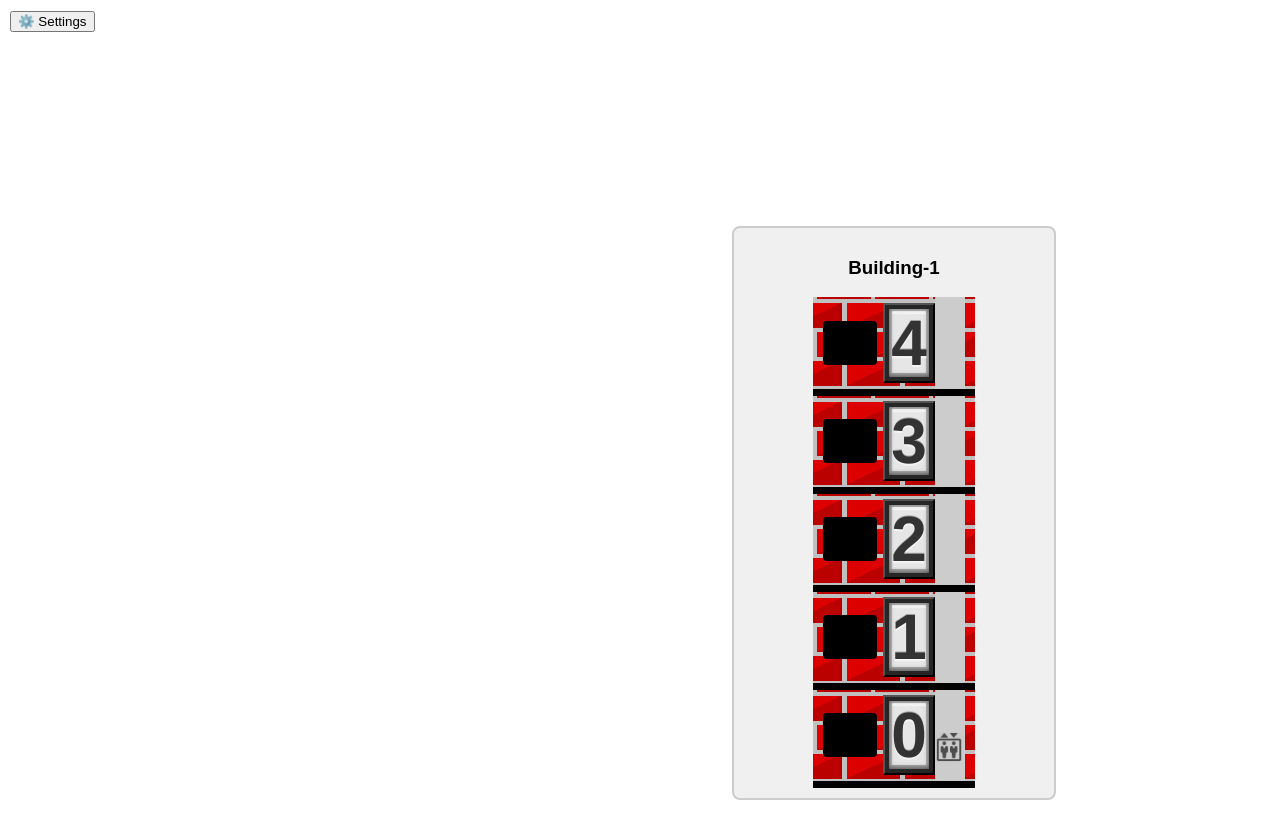
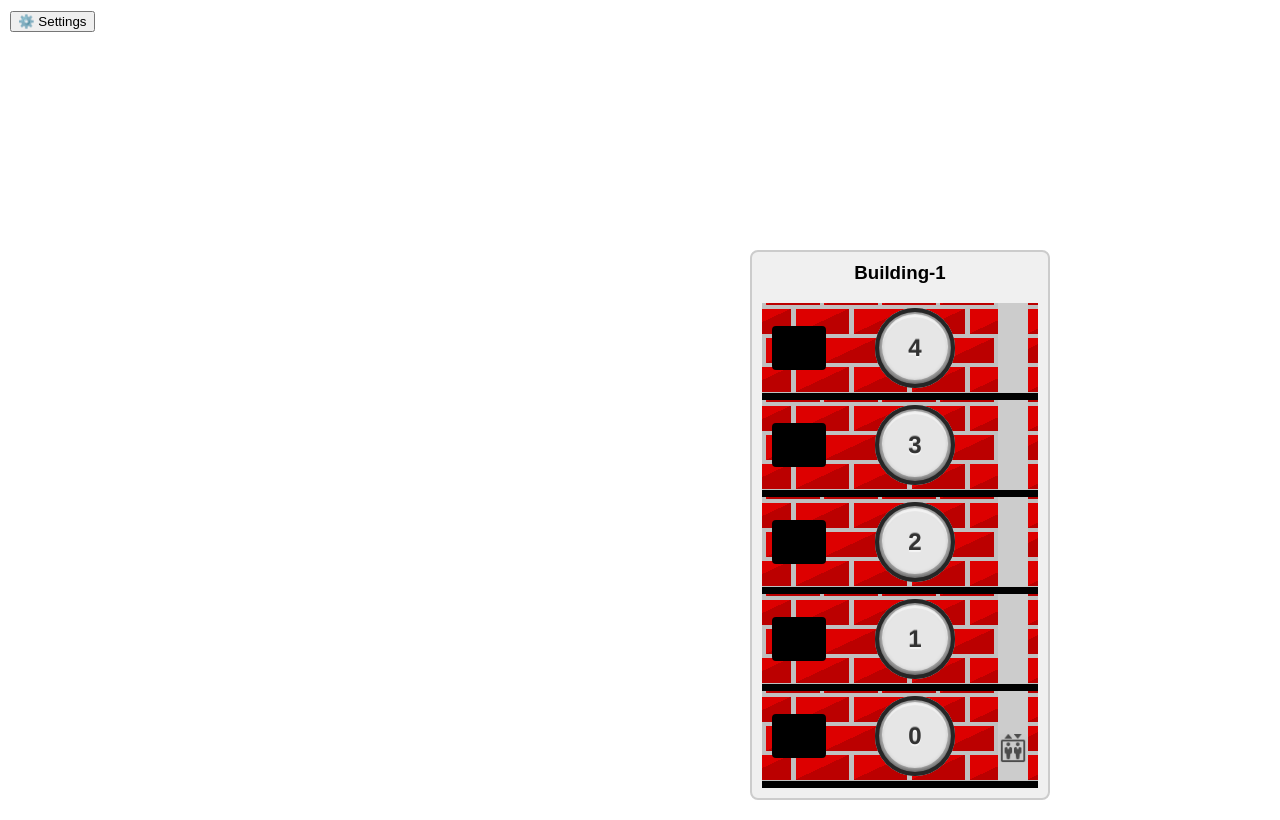
Before and after one commit to roielias/elevator-app, a React (Create React App) app: page / in a window 1280 px wide. Both pictures are taken after a click on the button "Start Simulation". Built offline with nearby package versions, Linux system fonts and the light colour scheme.

Commit message:
the best styling

```diff
--- a/src/components/elevator-component/elevatorComponent.tsx
+++ b/src/components/elevator-component/elevatorComponent.tsx
@@ -14,12 +14,17 @@ interface ElevatorComponentProps {
   config: BuildingConfig[];
 }
 
+/**
+ * Main elevator simulation component
+ * @param config array of building configurations (id, number of floors, elevator IDs)
+ */
 const ElevatorComponent: React.FC<ElevatorComponentProps> = ({ config }) => {
   const [buildings, setBuildings] = useState<Building[]>([]);
   const [elevatorPositions, setElevatorPositions] = useState<
     Record<string, number>
   >({});
 
+  // Initialize buildings and elevators
   useEffect(() => {
     const newBuildings = config.map(({ id, numberOfFloors, elevatorIds }) =>
       BuildingFactory.create(id, numberOfFloors, elevatorIds)
@@ -32,6 +37,7 @@ const ElevatorComponent: React.FC<ElevatorComponentProps> = ({ config }) => {
     setElevatorPositions(initialPositions);
   }, [config]);
 
+  // Subscribe to elevator position updates
   useEffect(() => {
     buildings.forEach((building) => {
       building.elevators.forEach((el) => {
@@ -45,8 +51,9 @@ const ElevatorComponent: React.FC<ElevatorComponentProps> = ({ config }) => {
     });
   }, [buildings]);
 
+  // Update floor timers every 100ms
   useEffect(() => {
-    const interval = 100; // 100 milliseconds
+    const interval = 100;
     const timer = setInterval(() => {
       setBuildings((prev) => {
         prev.forEach((b) => b.updateTimers(interval / 1000));
@@ -56,6 +63,11 @@ const ElevatorComponent: React.FC<ElevatorComponentProps> = ({ config }) => {
     return () => clearInterval(timer);
   }, []);
 
+  /**
+   * Handles call button press for a specific building and floor
+   * @param buildingId ID of the building
+   * @param floorNumber number of the floor
+   */
   const handleCall = (buildingId: string, floorNumber: number) => {
     const building = buildings.find((b) => b.id === buildingId);
     if (building) {
@@ -63,12 +75,9 @@ const ElevatorComponent: React.FC<ElevatorComponentProps> = ({ config }) => {
     }
   };
 
-  const floorHeight = 110; // Full height of a floor row including border
-  const elevatorHeight = 30; // Height of the elevator image (used for centering)
-  const visibleFloorHeight = floorHeight - FLOOR_BORDER_HEIGHT;
-  // Calculate the vertical offset to center the elevator (30px tall) inside the visible part of the floor (floorHeight - border)
-  // This ensures the elevator is visually centered within each floor row
-  const offset = visibleFloorHeight / 2 - elevatorHeight / 2;
+  const floorHeight = 110;
+  const elevatorHeight = 30;
+  const offset = 35; // vertical adjustment to center the elevator visually
 
   return (
     <S.Container>
--- a/src/components/elevator-component/styled.ts
+++ b/src/components/elevator-component/styled.ts
@@ -4,24 +4,31 @@ import elvImg from "../../assets/elv.png";
 export const Container = styled.div`
   display: flex;
   justify-content: space-around;
-  flex-wrap: wrap;
+  flex-wrap: nowrap;
+  overflow-x: auto;
   gap: 20px;
   font-family: sans-serif;
   align-items: flex-end;
   min-height: 100vh;
+  padding-bottom: 20px;
 `;
 
 export const Building = styled.div<{ floorCount: number }>`
   display: flex;
+  justify-content: flex-end;
   flex-direction: column;
   align-items: center;
   width: 300px;
+  min-height: ${({ floorCount }) => floorCount * 110}px;
   height: ${({ floorCount }) => floorCount * 110}px;
   border: 2px solid #ccc;
   padding: 10px;
   border-radius: 8px;
   background-color: #f0f0f0;
   position: relative;
+  box-sizing: border-box;
+  overflow-y: visible;
+  flex-shrink: 0;
 `;
 
 export const FloorRow = styled.div`
@@ -39,6 +46,8 @@ export const FloorRow = styled.div`
     linear-gradient(155deg, #d00 23px, transparent 23px);
   background-size: 58px 58px;
   background-position: 0px 2px, 4px 35px, 29px 31px, 34px 6px;
+  width: 100%;
+  box-sizing: border-box;
 `;
 
 export const FloorTimerBox = styled.div`
@@ -68,13 +77,13 @@ export const FloorLabel = styled.div`
 
 export const ElevatorTrack = styled.div<{ floorCount: number }>`
   position: absolute;
-  left: calc(100% - 105px);
-  transform: translateX(-50%);
+  right: 20px;
   width: 30px;
   height: ${({ floorCount }) => floorCount * 110}px;
   z-index: 10;
   pointer-events: none;
   bottom: 0;
+  max-height: 100%;
 `;
 
 export const ElevatorBox = styled.div<{
@@ -94,9 +103,9 @@ export const ElevatorBox = styled.div<{
   transition: bottom ${({ duration }) => duration}s linear;
   bottom: ${({ floorPosition, floorHeight, borderHeight, offset }) =>
     floorPosition !== undefined
-      ? `calc(${floorPosition} * ${floorHeight - borderHeight}px + ${
-          offset ?? 0
-        }px)`
+      ? `calc(${floorPosition} * ${floorHeight}px - ${floorPosition} * ${
+          borderHeight / 2
+        }px + ${offset ?? 0}px)`
       : "0px"};
 `;
 
@@ -123,6 +132,7 @@ export const Shaft = styled.div`
   height: 100%;
   background-color: #ccc;
 `;
+
 export const MetalButton = styled.button<{
   variant?: "radial" | "linear";
   isCalling?: boolean;
@@ -130,7 +140,7 @@ export const MetalButton = styled.button<{
   position: relative;
   margin: 5px auto;
   outline: none;
-  font: bold 4em "Helvetica Neue", Arial, Helvetica, Geneva, sans-serif;
+  font: bold 1.5em "Helvetica Neue", Arial, Helvetica, Geneva, sans-serif;
   text-align: center;
   color: hsla(0, 0%, 20%, 1);
   text-shadow: hsla(0, 0%, 40%, 0.5) 0 -1px 0, hsla(0, 0%, 100%, 0.6) 0 2px 1px;
@@ -142,6 +152,11 @@ export const MetalButton = styled.button<{
     inset hsla(0, 0%, 100%, 0.7) 0 2px 1px 7px,
     hsla(0, 0%, 0%, 0) 0 -5px 6px 4px, hsla(0, 0%, 100%, 0) 0 5px 6px 4px;
   transition: background-color 0.3s;
+  width: 80px;
+  height: 80px;
+  border-radius: 40px;
+  cursor: pointer;
+  border: none;
 
   ${({ variant }) =>
     variant === "radial" &&
```
